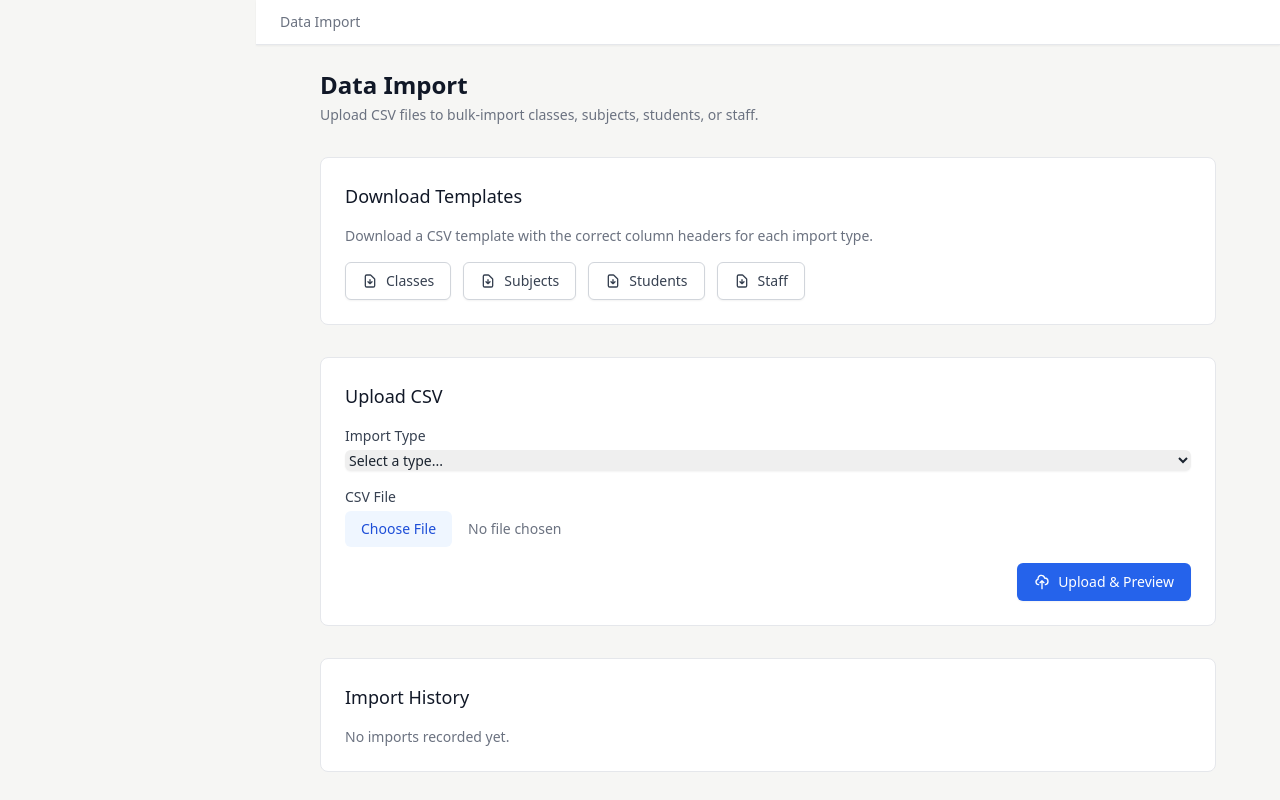
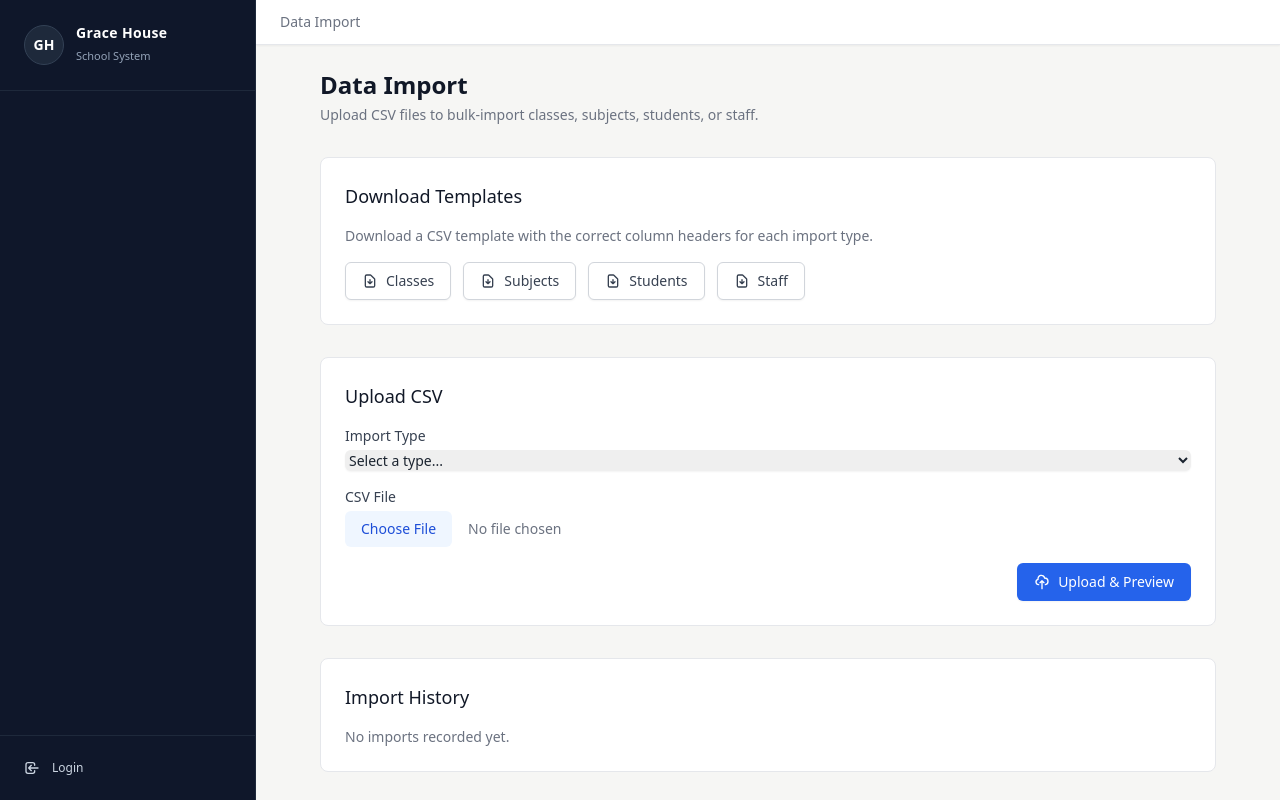
Before and after one commit to yohananX/bust-base, a Django app: template templates/data_import/import.html in a window 1280 px wide. Run offline with Django 5.2, Linux system fonts and the light colour scheme; the template is opened without the code that fills it, so the values that code supplies are empty; some libraries are stand-ins or nearby versions.

Commit message:
fix: remove conflicting sidebar display mechanisms and constrain content width

```diff
--- a/templates/base.html
+++ b/templates/base.html
@@ -38,7 +38,7 @@
 
   <div class="flex min-h-screen">
     {# ===== SIDEBAR NAV ===== #}
-    <aside id="sidebar" class="hidden lg:flex flex-col w-64 bg-[#0f172a] text-slate-300 fixed inset-y-0 left-0 z-40 h-full border-r border-slate-800 justify-between -translate-x-full lg:translate-x-0 transition-transform duration-200 ease-in-out" style="display: none;">
+    <aside id="sidebar" class="hidden lg:flex flex-col w-64 bg-[#0f172a] text-slate-300 fixed inset-y-0 left-0 z-40 h-full border-r border-slate-800 justify-between transition-transform duration-200 ease-in-out">
 
       {# ===== TOP: Logo + Nav ===== #}
       <div class="flex flex-col overflow-y-auto">
@@ -478,7 +478,7 @@
       </header>
 
       {# Page content #}
-      <main class="p-6">
+      <main class="p-6 max-w-6xl mx-auto">
         {% block content %}{% endblock %}
       </main>
     </div>
@@ -489,8 +489,8 @@
     function toggleSidebar() {
       const sidebar = document.getElementById('sidebar');
       const overlay = document.getElementById('sidebar-overlay');
-      sidebar.classList.toggle('-translate-x-full');
-      sidebar.style.display = sidebar.classList.contains('-translate-x-full') ? 'none' : 'flex';
+      sidebar.classList.toggle('hidden');
+      sidebar.classList.toggle('flex');
       overlay.classList.toggle('hidden');
     }
     document.getElementById('sidebar-toggle')?.addEventListener('click', toggleSidebar);
```
